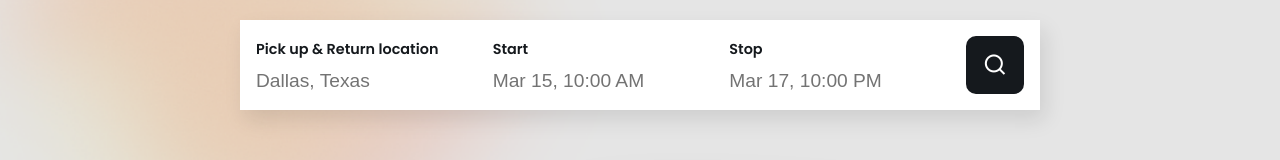
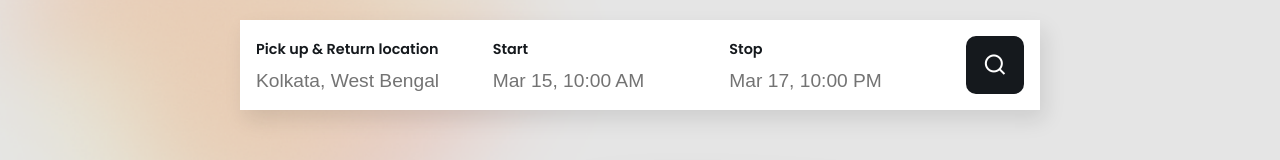
Before and after one commit to nikitaa3008/Responsive-Premium-Car-Rental-Website, a plain HTML site: page index.html in a window 1280 px wide. Shown: the part 334-494 px from the top of the page. Drawn offline with nearby package versions, Linux system fonts and the light colour scheme.

Commit message:
index.html

```diff
--- a/index.html
+++ b/index.html
@@ -44,7 +44,7 @@
               type="text"
               name="location"
               id="location"
-              placeholder="Dallas, Texas"
+              placeholder="Kolkata, West Bengal"
             />
           </div>
           <div class="input__group">
```
